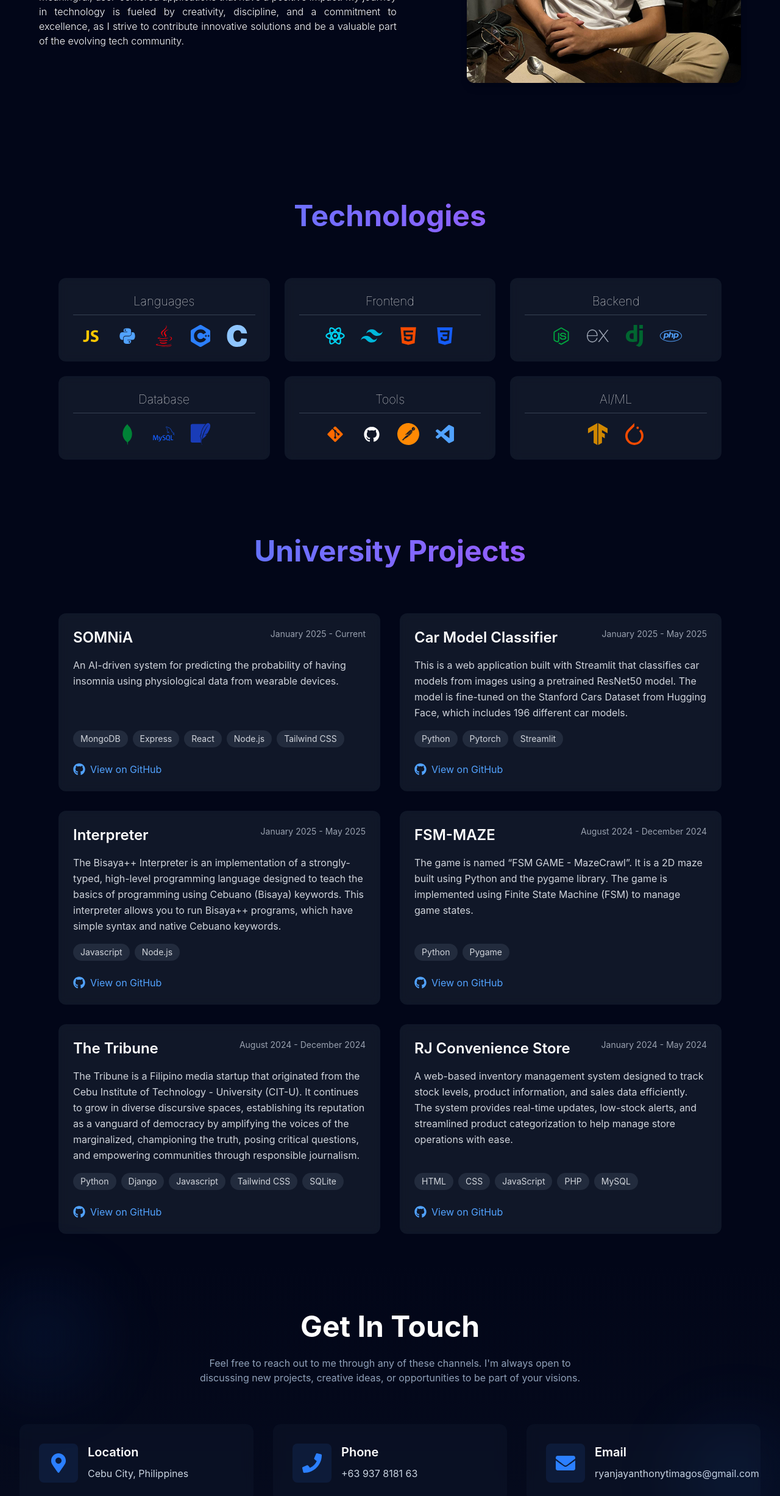
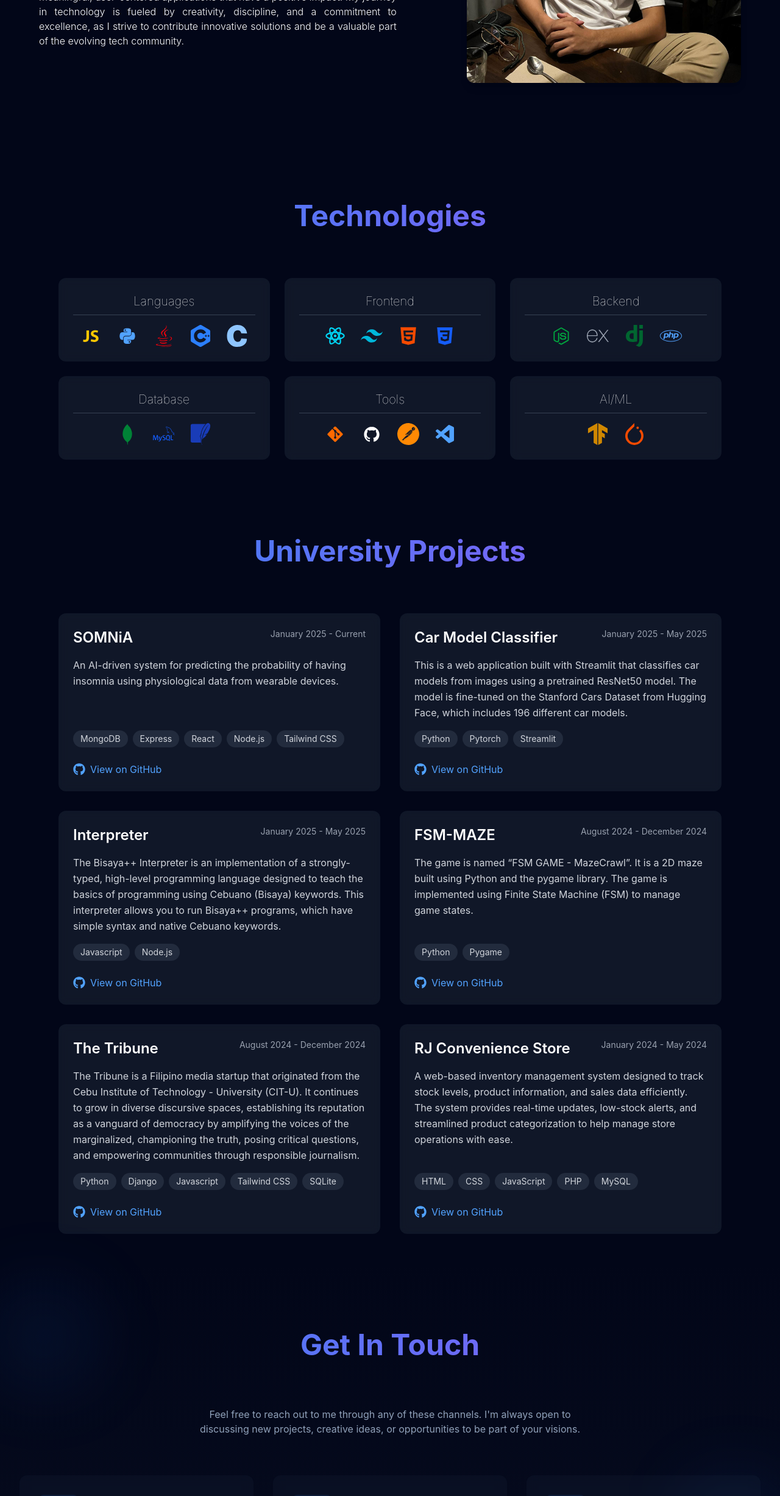
Before and after one commit to Jaycodespace/MyPortfolio, a React (Vite) app: page / in a window 1280 px wide. Shown: the part 628-3082 px from the top of the page at 61% size. Built offline with nearby package versions, Linux system fonts and the light colour scheme.

Commit message:
Added webkit for ios

```diff
--- a/src/Components/ContactMe.jsx
+++ b/src/Components/ContactMe.jsx
@@ -8,7 +8,7 @@ const ContactMe = () => {
 
       <div className="max-w-7xl mx-auto relative">
         <div className="text-center mb-16">
-          <h2 className="text-4xl md:text-5xl font-bold text-white mb-4">
+      <h2 className="text-5xl font-bold text-center mb-12 py-6 leading-tight gradient-text">
             Get In Touch
           </h2>
           <p className="text-slate-400 mt-6 max-w-2xl mx-auto">
--- a/src/Components/TechStack.jsx
+++ b/src/Components/TechStack.jsx
@@ -8,7 +8,7 @@ import { BiLogoVisualStudio } from "react-icons/bi";
 const TechStack = () => {
   return (
     <div className="max-w-6xl mx-auto px-4 sm:px-6 lg:px-8 py-8 md:py-12">
-    <h2 className="text-5xl font-bold text-center mb-12 py-6 leading-tight bg-gradient-to-r from-blue-500 to-purple-500 bg-clip-text text-transparent">
+    <h2 className="text-5xl font-bold text-center mb-12 py-6 leading-tight gradient-text">
         Technologies
       </h2>
       <div className="grid grid-cols-1 md:grid-cols-2 lg:grid-cols-3 gap-6">
--- a/src/Components/UniversityProjects.jsx
+++ b/src/Components/UniversityProjects.jsx
@@ -4,7 +4,7 @@ import { UNIVERSITY_PROJECTS } from "../assets/Constants";
 const UniversityProjects = () => {
   return (
     <div className="max-w-6xl mx-auto px-4 sm:px-6 lg:px-8 py-8 md:py-12">
-      <h2 className="text-5xl font-bold text-center mb-12 py-6 leading-tight bg-gradient-to-r from-blue-500 to-purple-500 bg-clip-text text-transparent">
+    <h2 className="text-5xl font-bold text-center mb-12 py-6 leading-tight gradient-text">
         University Projects
       </h2>
       <div className="grid grid-cols-1 md:grid-cols-2 gap-8">
--- a/src/index.css
+++ b/src/index.css
@@ -4,3 +4,10 @@
 :root{
   font-family: "Inter", sans-serif;
 }
+
+.gradient-text {
+  background: linear-gradient(to right, #3b82f6, #8b5cf6); /* blue-500 to purple-500 */
+  background-clip: text;
+  -webkit-background-clip: text;
+  -webkit-text-fill-color: transparent;
+}
```
